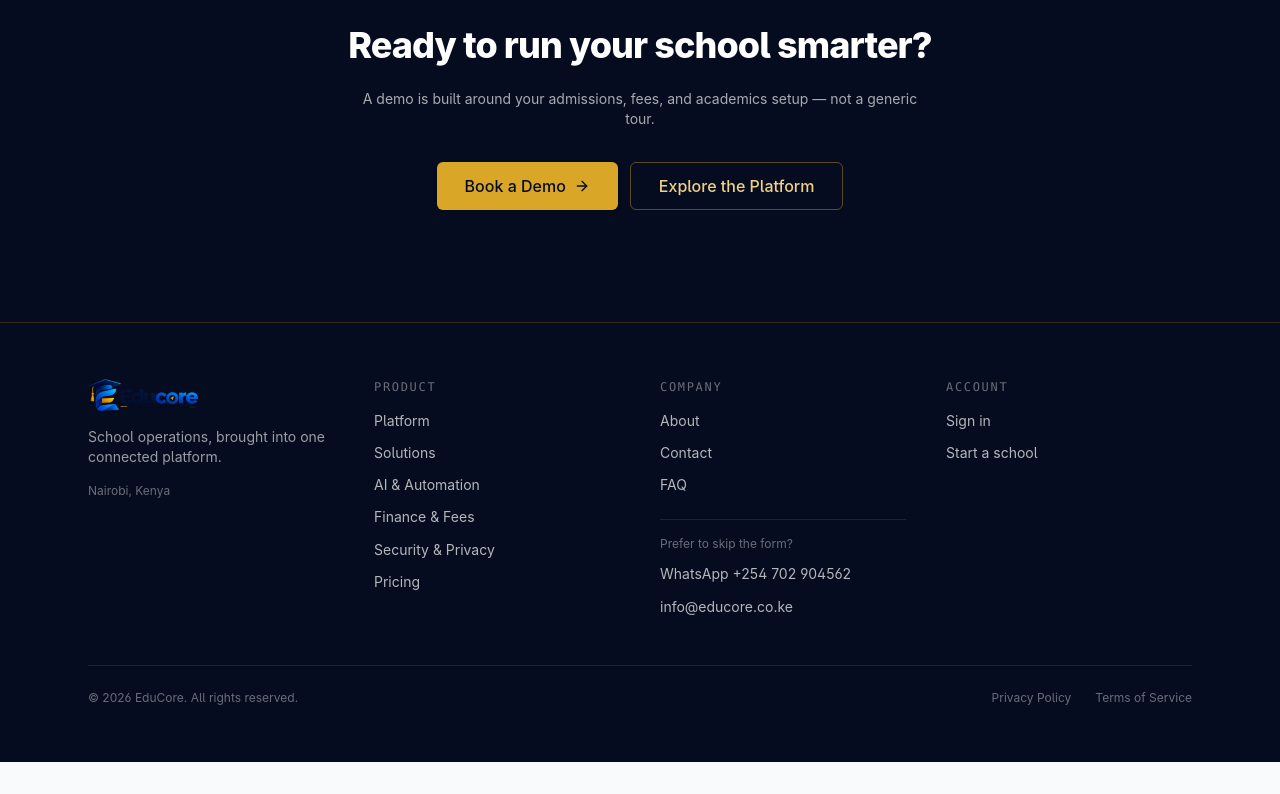
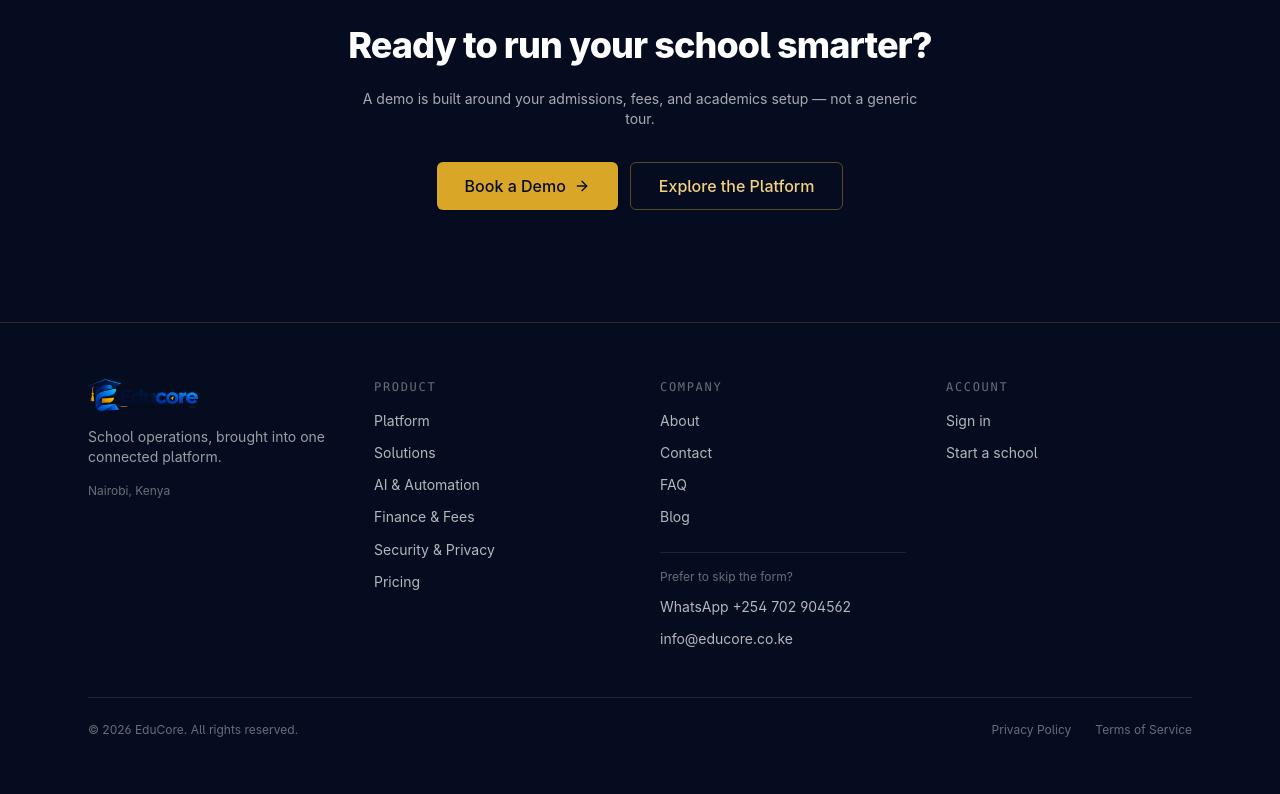
Before and after one commit to jamesmaina263-debug/Educore, a Next.js app: page / in a window 1280 px wide. Shown: the part 7284-8078 px from the top of the page. Before the commit the page ends 8046 px from the top, so only its background shows below. Built offline with nearby package versions, Linux system fonts and the light colour scheme; no server answers.

Commit message:
Add Blog link to footer, pointing at the new marketing post (#125)

```diff
--- a/src/components/marketing/footer.tsx
+++ b/src/components/marketing/footer.tsx
@@ -19,6 +19,7 @@ const FOOTER_GROUPS = [
       { href: "/about", label: "About" },
       { href: "/contact", label: "Contact" },
       { href: "/faq", label: "FAQ" },
+      { href: "/blog/best-school-management-system-kenya", label: "Blog" },
     ],
   },
   {
```
